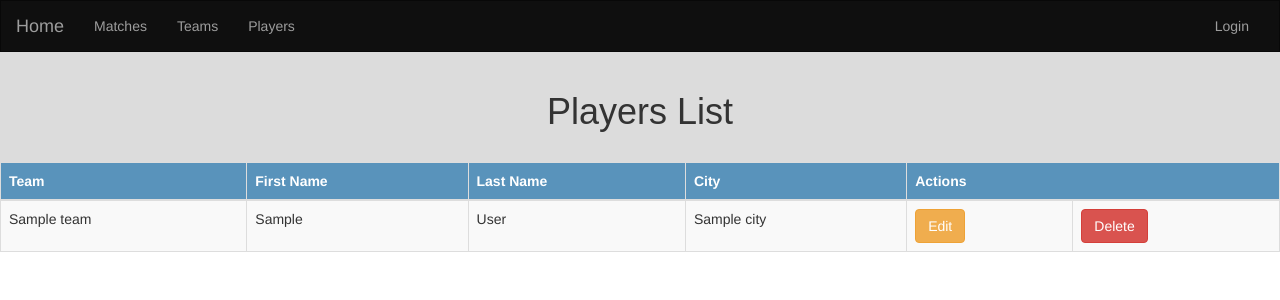
After one commit to dmiller80/hkysccrtest, a Django app: template application/templates/player_list.html in a window 1280 px wide. The commit adds this page. Shown: the top 300 px of the page. Run offline with Django 3.2, Linux system fonts and the light colour scheme; the template is opened without the code that fills it: most values are stand-ins (such as "Sample title", 1, 10 or a date in 2020); some libraries are stand-ins or nearby versions.

Commit message:
Updates for player list

```diff
--- a/application/models.py
+++ b/application/models.py
@@ -150,6 +150,9 @@ class Match(models.Model):
         default=timezone.now)
     updated_date = models.DateTimeField(auto_now_add=True)
 
+    class Meta:
+        verbose_name_plural = "Matches"
+
     def created(self):
         self.created_date = timezone.now()
         self.save()
--- a/application/templates/base.html
+++ b/application/templates/base.html
@@ -432,6 +432,7 @@
             <ul class="nav navbar-nav">
                 <li><a href="{% url 'application:match_list' %}">Matches</a></li>
                 <li><a href="{% url 'application:team_list' %}">Teams</a></li>
+                <li><a href="{% url 'application:player_list' %}">Players</a></li>
             </ul>
             <ul class="nav navbar-nav navbar-right">
                 {% if user.is_authenticated %}
--- a/application/templates/home.html
+++ b/application/templates/home.html
@@ -29,6 +29,11 @@
                         <p><a class="btn btn-primary" href="{% url 'application:team_list' %}"
                                                   role="button">Go &raquo;</a></p>
                     </div>
+                    <div class="boxtitles">
+                        <h2>Players</h2>
+                        <p><a class="btn btn-primary" href="{% url 'application:player_list' %}"
+                                                  role="button">Go &raquo;</a></p>
+                    </div>
                 </div>
             </div>
 {% endblock %}
--- /dev/null
+++ b/application/templates/player_list.html
@@ -0,0 +1,36 @@
+{% extends 'base.html' %}
+{% load static %}
+{% block content %}
+    <div style="background-color: #2a2a2a2a; padding: 10px;">
+        <h1>Players List</h1>
+    </div>
+    <div>
+        <table class="table table-striped table-bordered table-hover">
+            <thead>
+            <tr class="bg-info">
+                <th>Team</th>
+                <th>First Name</th>
+                <th>Last Name</th>
+                <th>City</th>
+                <th colspan="3">Actions</th>
+            </tr>
+            </thead>
+            <tbody>
+            {% for player in players %}
+                <tr>
+                    <td>{{player.team}}</td>
+                    <td>{{player.first_name}}</td>
+                    <td>{{player.last_name}}</td>
+                    <td>{{player.city}}</td>
+                    <td><a href="" class="btn btn-warning">Edit</a>
+                    <td><a href=""
+                           onclick="return confirm('Are you sure you want to delete?')"
+                           class="btn btn-danger">Delete</a>
+                    </td>
+                </tr>
+            {% endfor %}
+            </tbody>
+        </table>
+
+    </div>
+{% endblock %}
--- a/application/urls.py
+++ b/application/urls.py
@@ -10,5 +10,6 @@ urlpatterns = [
     path('', TemplateView.as_view(template_name="home.html"), name='home'),
     path('match_list', views.match_list, name='match_list'),
     path('team_list', views.team_list, name='team_list'),
+    path('player_list', views.player_list, name='player_list'),
 
 ]
--- a/tournamentapp/settings.py
+++ b/tournamentapp/settings.py
@@ -106,7 +106,7 @@ AUTH_PASSWORD_VALIDATORS = [
 
 LANGUAGE_CODE = 'en-us'
 
-TIME_ZONE = 'UTC'
+TIME_ZONE = 'America/Chicago'
 
 USE_I18N = True
 
```
Also changed, not shown: application/views.py (+7 -0 lines), application/migrations/0001_initial.py (deleted), application/migrations/0002_auto_20211020_1135.py (deleted), application/migrations/0003_auto_20211020_1205.py (deleted), application/migrations/0004_auto_20211020_1212.py (deleted), application/migrations/0005_remove_match_match_date.py (deleted).
